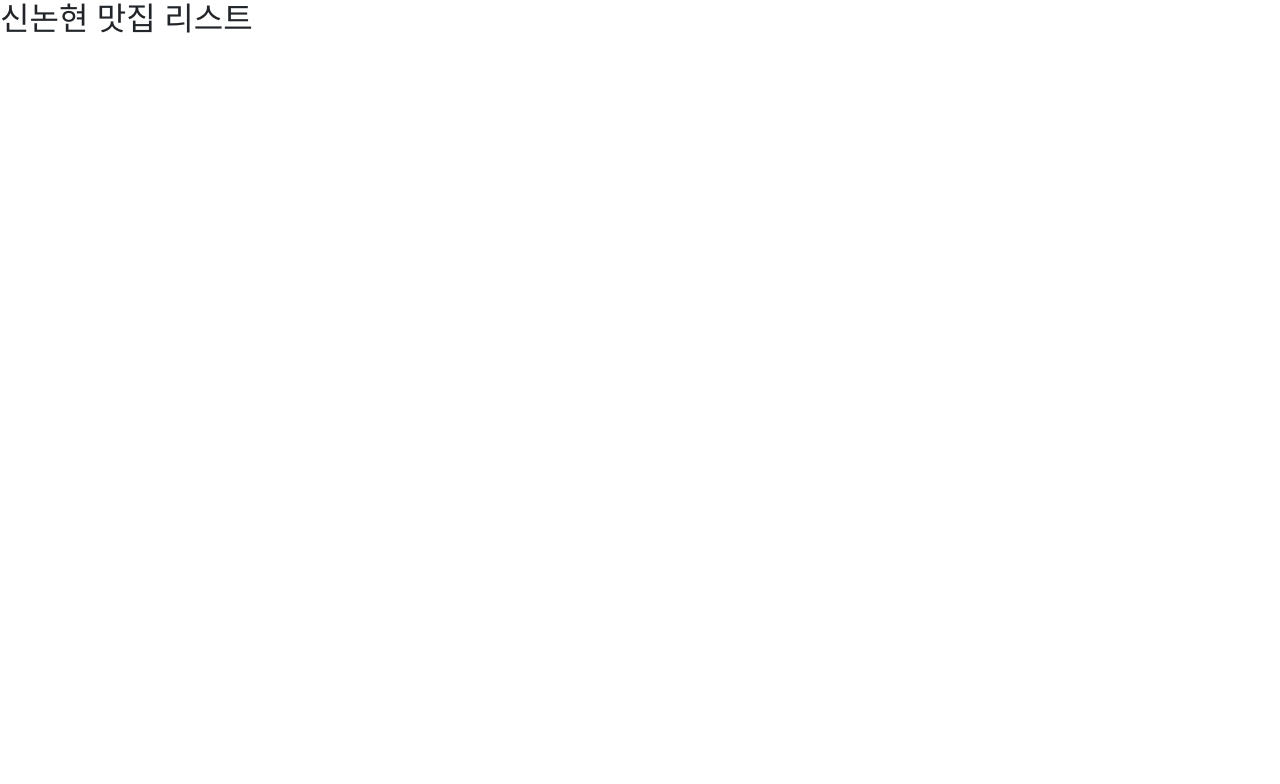
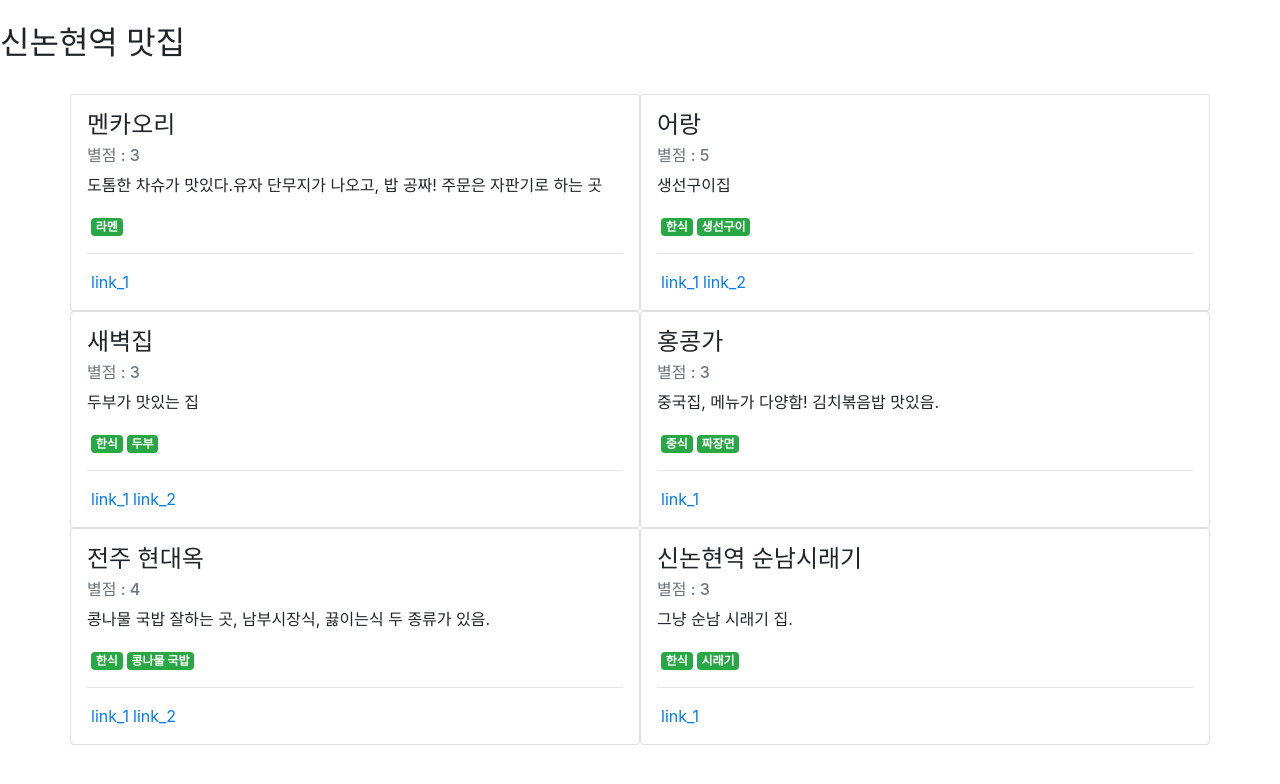
Before and after one commit to akageun/sinnonhyeon_food, a Vue app: page / in a window 1280 px wide. Shown: the top 784 px of the page. Built offline with nearby package versions, Linux system fonts and the light colour scheme.

Commit message:
초기 데이터 추가.

```diff
--- /dev/null
+++ b/src/components/Store_list.vue
@@ -0,0 +1,100 @@
+<template>
+  <div class="container">
+    <div class="row">
+      <div class="card col-xs-12 col-lg-6 p-3" v-for="store in storeList">
+        <div class="row ">
+          <div class="col">
+            <div class="card-block">
+              <h4 class="card-title">{{store.store_nm}}</h4>
+
+              <h6 class="card-subtitle mb-2 text-muted">
+                별점 : {{store.rate}}
+              </h6>
+
+              <p class="card-text text-justify">
+                {{store.store_desc}}
+              </p>
+
+              <span class="badge badge-success ml-1" v-for="(label, index) in store.label">
+                {{label}}
+              </span>
+              <hr>
+              <a class="ml-1" v-for="(link, index) in store.ref_link" :href="link" target="_blank">link_{{index+1}}</a>
+            </div>
+          </div>
+        </div>
+      </div>
+
+
+      <!--<div class="card  col-sm-12 col-lg-6 p-3">-->
+      <!--<div class="row ">-->
+      <!--<div class="col-8">-->
+      <!--<div class="card-block">-->
+      <!--<h6 class="card-title text-right">Card Title</h6>-->
+      <!--<p class="card-text text-justify">Lorem ipsum dolor sit amet, consectetur adipiscing elit, sed do eiusmod tempor incididunt ut labore et-->
+      <!--dolore magna aliqua. Ut enim ad minim veniam, quis nostrud exercitation ullamco laboris nisi ut aliquip ex ea commodo consequat. Duis-->
+      <!--aute irure dolor in reprehenderit in voluptate velit esse cillum dolore eu fugiat nulla pariatur. Excepteur sint occaecat cupidatat-->
+      <!--non proident, sunt in culpa qui officia deserunt mollit anim id est laborum.</p>-->
+      <!--<a href="#" class="btn btn-primary">read more...</a>-->
+      <!--</div>-->
+      <!--</div>-->
+      <!--<div class="col-4">-->
+      <!--<img class="w-100" src="https://via.placeholder.com/150x150">-->
+      <!--</div>-->
+      <!--</div>-->
+      <!--</div>-->
+      <!--<div class="card  col-sm-12 col-lg-6 p-3">-->
+      <!--<div class="row ">-->
+      <!--<div class="col-md-4">-->
+      <!--<img class="w-100" src="https://via.placeholder.com/150x150">-->
+      <!--</div>-->
+      <!--<div class="col-md-8">-->
+      <!--<div class="card-block">-->
+      <!--<h6 class="card-title">Card Title</h6>-->
+      <!--<p class="card-text text-justify">Lorem ipsum dolor sit amet, consectetur adipiscing elit, sed do eiusmod tempor incididunt ut labore et-->
+      <!--dolore magna aliqua. Ut enim ad minim veniam, quis nostrud exercitation ullamco laboris nisi ut aliquip ex ea commodo consequat. Duis-->
+      <!--aute irure dolor in reprehenderit in voluptate velit esse cillum dolore eu fugiat nulla pariatur. Excepteur sint occaecat cupidatat-->
+      <!--non proident, sunt in culpa qui officia deserunt mollit anim id est laborum.</p>-->
+      <!--<a href="#" class="btn btn-primary">read more...</a>-->
+      <!--</div>-->
+      <!--</div>-->
+      <!--</div>-->
+      <!--</div>-->
+
+      <!--<div class="card  col-sm-12 col-lg-6 p-3">-->
+      <!--<div class="row ">-->
+      <!--<div class="col-md-4">-->
+      <!--<img class="w-100" src="https://via.placeholder.com/150x150">-->
+      <!--</div>-->
+      <!--<div class="col-md-8">-->
+      <!--<div class="card-block">-->
+      <!--<h6 class="card-title">Card Title</h6>-->
+      <!--<p class="card-text">Lorem ipsum dolor sit amet, consectetur adipiscing elit, sed do eiusmod tempor incididunt ut labore et dolore magna-->
+      <!--aliqua. Ut enim ad minim veniam, quis nostrud exercitation ullamco laboris nisi ut aliquip ex ea commodo consequat. Duis aute irure-->
+      <!--dolor in reprehenderit in voluptate velit esse cillum dolore eu fugiat nulla pariatur. Excepteur sint occaecat cupidatat non proident,-->
+      <!--sunt in culpa qui officia deserunt mollit anim id est laborum.</p>-->
+      <!--<a href="#" class="btn btn-primary">read more...</a>-->
+      <!--</div>-->
+      <!--</div>-->
+      <!--</div>-->
+      <!--</div>-->
+    </div>
+  </div>
+</template>
+
+<script>
+  import storeData from "../data/store_data";
+
+  export default {
+    name: "Store_list",
+    data() {
+      return {
+        storeList: storeData.default
+      }
+    }
+  }
+</script>
+
+<style scoped>
+
+</style>
--- a/src/components/Welcome.vue
+++ b/src/components/Welcome.vue
@@ -1,12 +1,17 @@
 <template>
-  <div class="hello">
-    <h2>{{msg}}</h2>
+  <div>
+    <br>
+    <h2>신논현역 맛집</h2>
+    <br>
+    <Store_list/>
   </div>
 </template>
 
 <script>
+  import Store_list from "./Store_list";
   export default {
     name: 'Welcome',
+    components: {Store_list},
     data() {
       return {
         msg: '신논현 맛집 리스트'
--- /dev/null
+++ b/src/data/store_data.js
@@ -0,0 +1,77 @@
+exports.default = [
+  {
+    store_nm: "멘카오리",
+    store_desc: "도톰한 차슈가 맛있다.유자 단무지가 나오고, 밥 공짜! 주문은 자판기로 하는 곳",
+    rate: 3,
+    ref_link: [
+      "https://blog.naver.com/166terty/221343814622",
+    ],
+    label: [
+      "라멘",
+    ]
+  },
+  {
+    store_nm: "어랑",
+    store_desc: "생선구이집",
+    rate: 5,
+    ref_link: [
+      "https://blog.naver.com/superseb/221325509466",
+      "https://blog.naver.com/passgood123/221362399726"
+    ],
+    label: [
+      "한식",
+      "생선구이"
+    ]
+  },
+  {
+    store_nm: "새벽집",
+    store_desc: "두부가 맛있는 집",
+    rate: 3,
+    ref_link: [
+      "https://soom919.blog.me/221280052223",
+      "https://blog.naver.com/moonabw3sk/221256545698"
+    ],
+    label: [
+      "한식",
+      "두부",
+    ]
+  },
+  {
+    store_nm: "홍콩가",
+    store_desc: "중국집, 메뉴가 다양함! 김치볶음밥 맛있음.",
+    rate: 3,
+    ref_link: [
+      "https://blog.naver.com/0122lke/221086037950"
+    ],
+    label: [
+      "중식",
+      "짜장면"
+    ]
+  },
+  {
+    store_nm: "전주 현대옥",
+    store_desc: "콩나물 국밥 잘하는 곳, 남부시장식, 끓이는식 두 종류가 있음.",
+    rate: 4,
+    ref_link: [
+      "https://blog.naver.com/lyb823/221051369841",
+      "https://blog.naver.com/kil_bong/221084635095"
+    ],
+    label: [
+      "한식",
+      "콩나물 국밥"
+
+    ]
+  },
+  {
+    store_nm: "신논현역 순남시래기",
+    store_desc: "그냥 순남 시래기 집.",
+    rate: 3,
+    ref_link: [
+      "https://blog.naver.com/heeseung823?Redirect=Log&logNo=221365437234"
+    ],
+    label: [
+      "한식",
+      "시래기"
+    ]
+  }
+]
```
